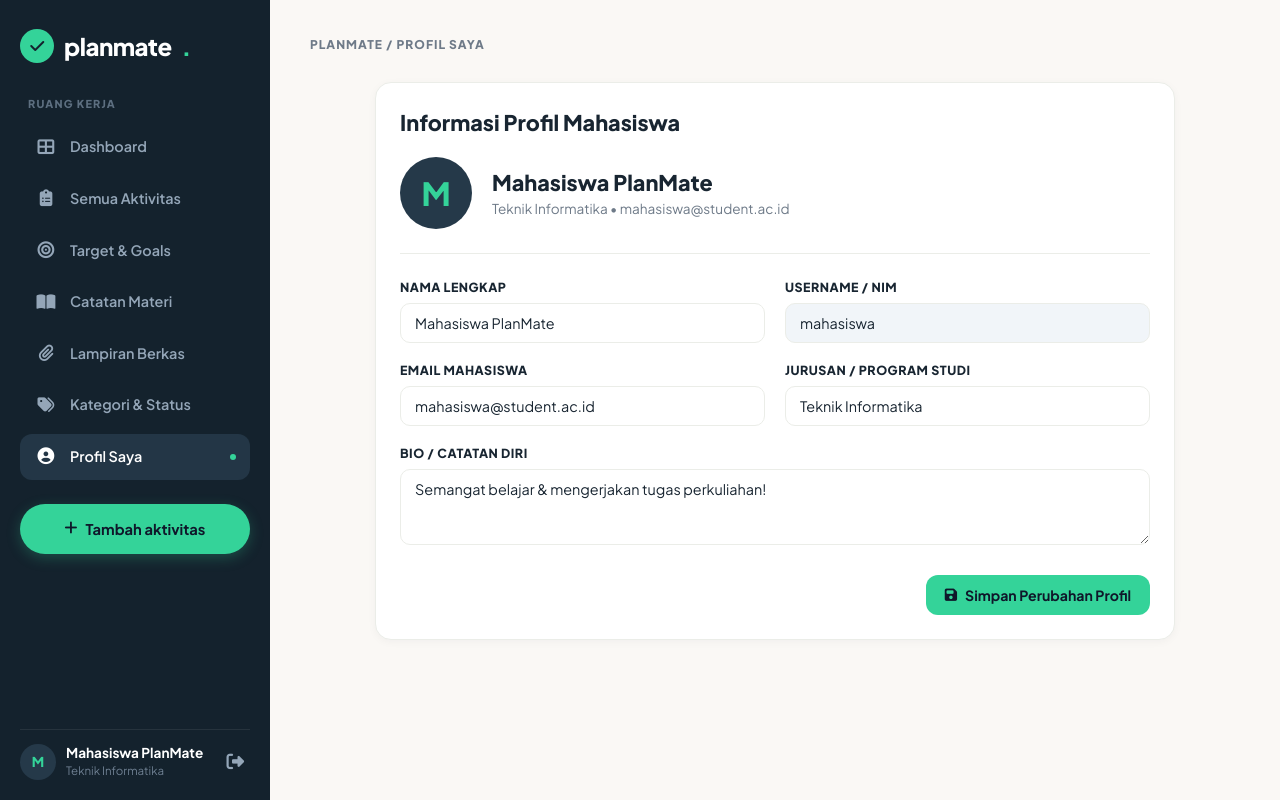
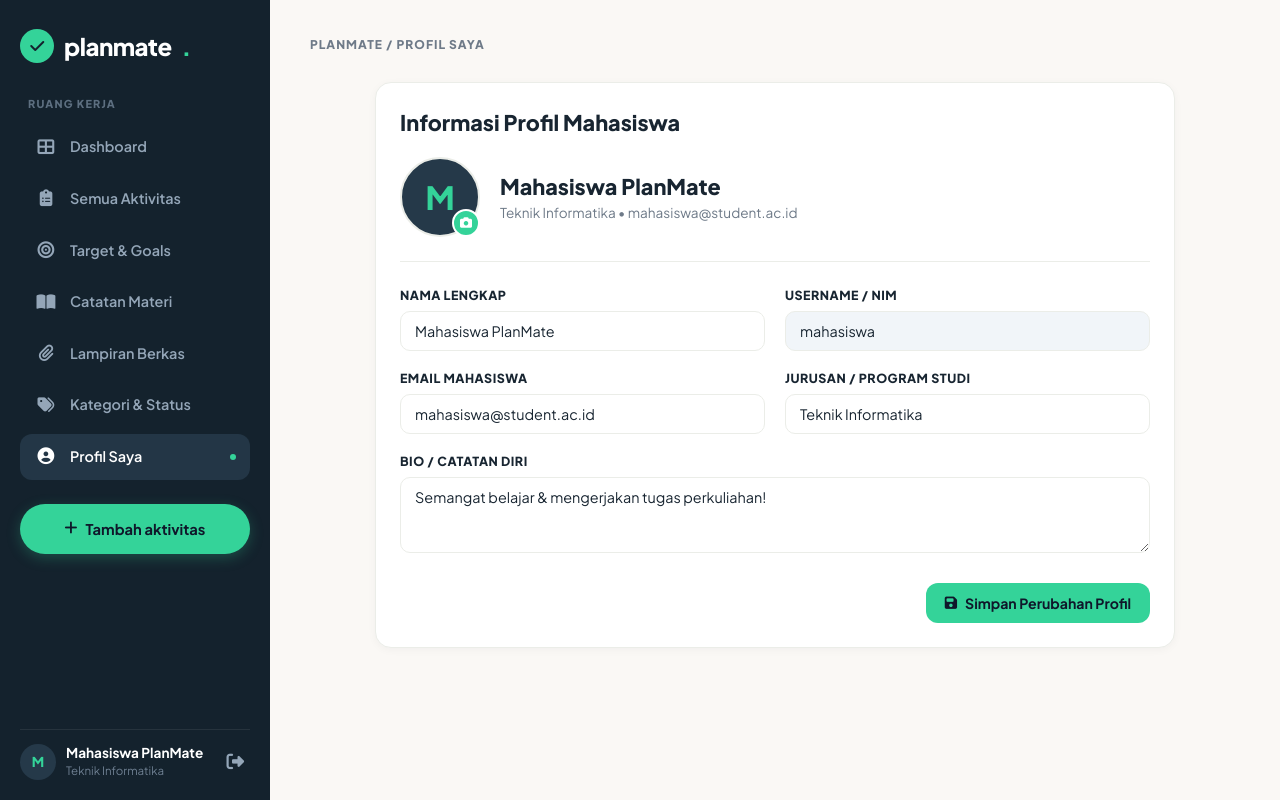
Before and after one commit to fyyndz/planmate, a Laravel app: page /profil in a window 1280 px wide. Run offline with Laravel 12, Linux system fonts and the light colour scheme; a user stored in the database is signed in; data comes from the database, SQL or seed files in the repository; data that the repository does not hold is empty.

Commit message:
profil update

```diff
--- a/PlanMate/resources/views/profil.blade.php
+++ b/PlanMate/resources/views/profil.blade.php
@@ -11,6 +11,53 @@
     <link rel="stylesheet" href="{{ asset('assets/css/style.css') }}">
     <script src="{{ asset('assets/js/store.js') }}"></script>
     <script>Store.requireAuth();</script>
+    <style>
+        .avatar-upload-wrapper {
+            position: relative;
+            width: 80px;
+            height: 80px;
+            cursor: pointer;
+            flex-shrink: 0;
+        }
+        .avatar-circle {
+            width: 100%;
+            height: 100%;
+            border-radius: 50%;
+            background: #253949;
+            color: var(--primary-accent);
+            display: flex;
+            align-items: center;
+            justify-content: center;
+            font-size: 2rem;
+            font-weight: 800;
+            overflow: hidden;
+            border: 2px solid var(--border-color);
+        }
+        .avatar-circle img {
+            width: 100%;
+            height: 100%;
+            object-fit: cover;
+        }
+        .avatar-camera-badge {
+            position: absolute;
+            bottom: 0;
+            right: 0;
+            width: 28px;
+            height: 28px;
+            background: var(--primary-accent, #2563eb);
+            color: #fff;
+            border-radius: 50%;
+            display: flex;
+            align-items: center;
+            justify-content: center;
+            font-size: 0.75rem;
+            border: 2px solid #fff;
+            transition: transform 0.2s ease;
+        }
+        .avatar-upload-wrapper:hover .avatar-camera-badge {
+            transform: scale(1.1);
+        }
+    </style>
 </head>
 <body>
     <div class="app-shell">
@@ -32,9 +79,17 @@
                     </div>
 
                     <div style="display: flex; align-items: center; gap: 20px; padding-bottom: 24px; border-bottom: 1px solid var(--border-color); margin-bottom: 24px;">
-                        <div id="profile-avatar" style="width: 72px; height: 72px; border-radius: 50%; background: #253949; color: var(--primary-accent); display: flex; align-items: center; justify-content: center; font-size: 2rem; font-weight: 800;">
-                            RA
+                        <!-- Input File Tersembunyi -->
+                        <input type="file" id="avatar-input" accept="image/png, image/jpeg, image/webp" style="display: none;">
+
+                        <!-- Avatar Interaktif (Klik foto untuk ganti) -->
+                        <div class="avatar-upload-wrapper" onclick="document.getElementById('avatar-input').click()" title="Klik untuk ganti foto profil">
+                            <div id="profile-avatar" class="avatar-circle">RA</div>
+                            <div class="avatar-camera-badge">
+                                <i class="fas fa-camera"></i>
+                            </div>
                         </div>
+
                         <div>
                             <h3 id="profile-header-name" style="font-size: 1.35rem; font-weight: 800; color: var(--text-dark);">Mahasiswa</h3>
                             <p id="profile-header-sub" style="font-size: 0.85rem; color: var(--text-muted);">Jurusan | Email</p>
@@ -84,9 +139,67 @@
 
     <script>
         document.addEventListener('DOMContentLoaded', () => {
+            let currentAvatarBase64 = null;
+
+            function renderAvatar(avatarData, name) {
+                const initial = (name || 'M').charAt(0).toUpperCase();
+                const profileAvatarEl = document.getElementById('profile-avatar');
+                const sidebarAvatarEl = document.getElementById('sidebar-avatar');
+
+                if (avatarData) {
+                    profileAvatarEl.innerHTML = `<img src="${avatarData}" alt="Foto Profil">`;
+                    if (sidebarAvatarEl) {
+                        sidebarAvatarEl.innerHTML = `<img src="${avatarData}" alt="Foto" style="width: 100%; height: 100%; object-fit: cover; border-radius: 50%;">`;
+                    }
+                } else {
+                    profileAvatarEl.textContent = initial;
+                    if (sidebarAvatarEl) {
+                        sidebarAvatarEl.textContent = initial;
+                    }
+                }
+            }
+
+            function compressImage(file, maxSize = 300) {
+                return new Promise((resolve, reject) => {
+                    const reader = new FileReader();
+                    reader.readAsDataURL(file);
+                    reader.onload = (event) => {
+                        const img = new Image();
+                        img.src = event.target.result;
+                        img.onload = () => {
+                            const canvas = document.createElement('canvas');
+                            let width = img.width;
+                            let height = img.height;
+
+                            if (width > height) {
+                                if (width > maxSize) {
+                                    height *= maxSize / width;
+                                    width = maxSize;
+                                }
+                            } else {
+                                if (height > maxSize) {
+                                    width *= maxSize / height;
+                                    height = maxSize;
+                                }
+                            }
+
+                            canvas.width = width;
+                            canvas.height = height;
+                            const ctx = canvas.getContext('2d');
+                            ctx.drawImage(img, 0, 0, width, height);
+                            resolve(canvas.toDataURL('image/jpeg', 0.8));
+                        };
+                        img.onerror = reject;
+                    };
+                    reader.onerror = reject;
+                });
+            }
+
             const user = Store.getCurrentUser();
             if (user) {
                 const name = user.name || user.username;
+                currentAvatarBase64 = user.avatar || null;
+
                 document.getElementById('name').value = name;
                 document.getElementById('username').value = user.username || '';
                 document.getElementById('email').value = user.email || '';
@@ -95,12 +208,29 @@
 
                 document.getElementById('sidebar-user-name').textContent = name;
                 document.getElementById('sidebar-user-role').textContent = user.jurusan || 'Mahasiswa';
-                document.getElementById('sidebar-avatar').textContent = name.charAt(0).toUpperCase();
-
                 document.getElementById('profile-header-name').textContent = name;
                 document.getElementById('profile-header-sub').textContent = (user.jurusan || 'Mahasiswa') + ' • ' + (user.email || '');
-                document.getElementById('profile-avatar').textContent = name.charAt(0).toUpperCase();
+
+                renderAvatar(currentAvatarBase64, name);
             }
+
+            document.getElementById('avatar-input').addEventListener('change', async (e) => {
+                const file = e.target.files[0];
+                if (!file) return;
+
+                if (!file.type.startsWith('image/')) {
+                    alert('Harap pilih file gambar (JPG, PNG, atau WebP).');
+                    return;
+                }
+
+                try {
+                    currentAvatarBase64 = await compressImage(file);
+                    const currentName = document.getElementById('name').value.trim();
+                    renderAvatar(currentAvatarBase64, currentName);
+                } catch (err) {
+                    alert('Gagal memproses gambar. Silakan coba gambar lain.');
+                }
+            });
 
             document.getElementById('profileForm').addEventListener('submit', (e) => {
                 e.preventDefault();
@@ -108,17 +238,23 @@
                     name: document.getElementById('name').value.trim(),
                     email: document.getElementById('email').value.trim(),
                     jurusan: document.getElementById('jurusan').value.trim(),
-                    bio: document.getElementById('bio').value.trim()
+                    bio: document.getElementById('bio').value.trim(),
+                    avatar: currentAvatarBase64
                 };
 
                 if (Store.updateCurrentUser(updated)) {
-                    const alert = document.getElementById('profile-alert');
-                    alert.style.display = 'flex';
+                    const alertEl = document.getElementById('profile-alert');
+                    alertEl.style.display = 'flex';
+
                     const curr = Store.getCurrentUser();
                     const name = curr.name || curr.username;
                     document.getElementById('sidebar-user-name').textContent = name;
+                    document.getElementById('sidebar-user-role').textContent = curr.jurusan || 'Mahasiswa';
                     document.getElementById('profile-header-name').textContent = name;
-                    setTimeout(() => alert.style.display = 'none', 3000);
+                    document.getElementById('profile-header-sub').textContent = (curr.jurusan || 'Mahasiswa') + ' • ' + (curr.email || '');
+
+                    renderAvatar(curr.avatar, name);
+                    setTimeout(() => alertEl.style.display = 'none', 3000);
                 }
             });
         });
```
